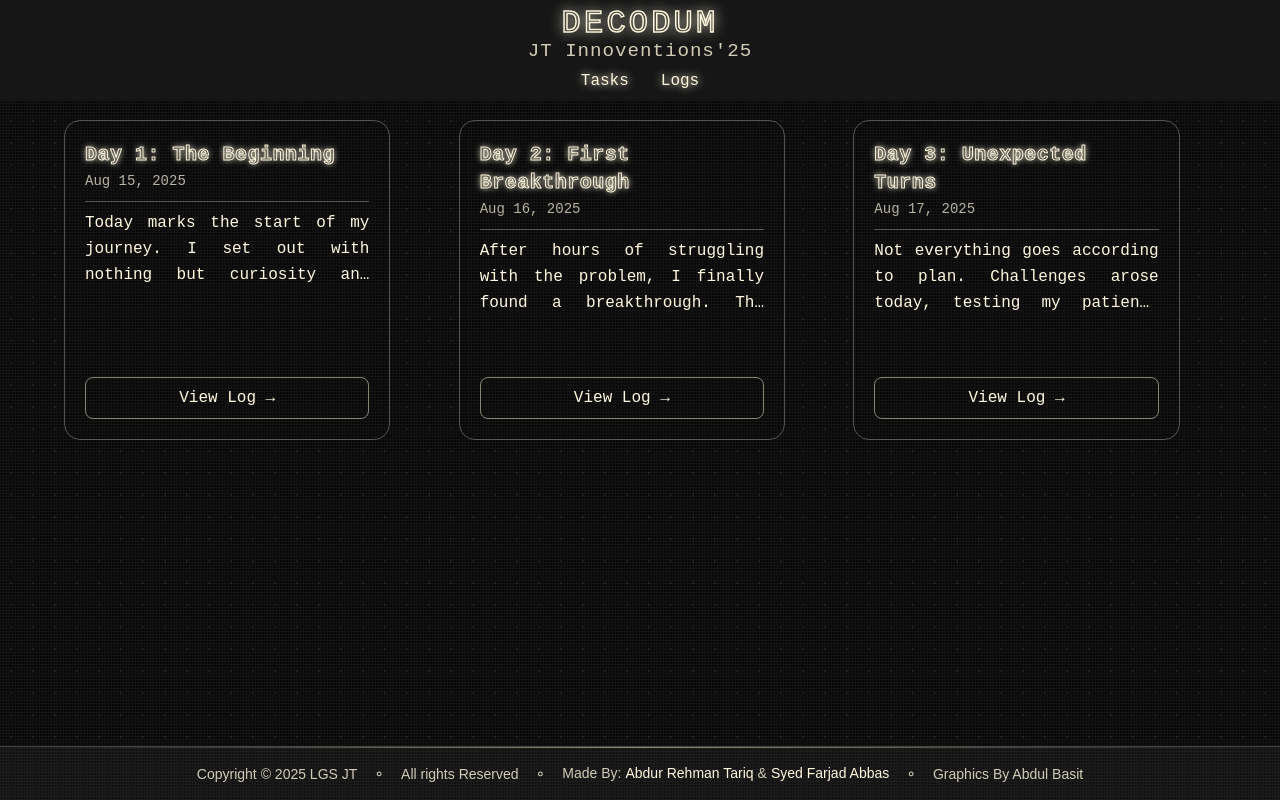
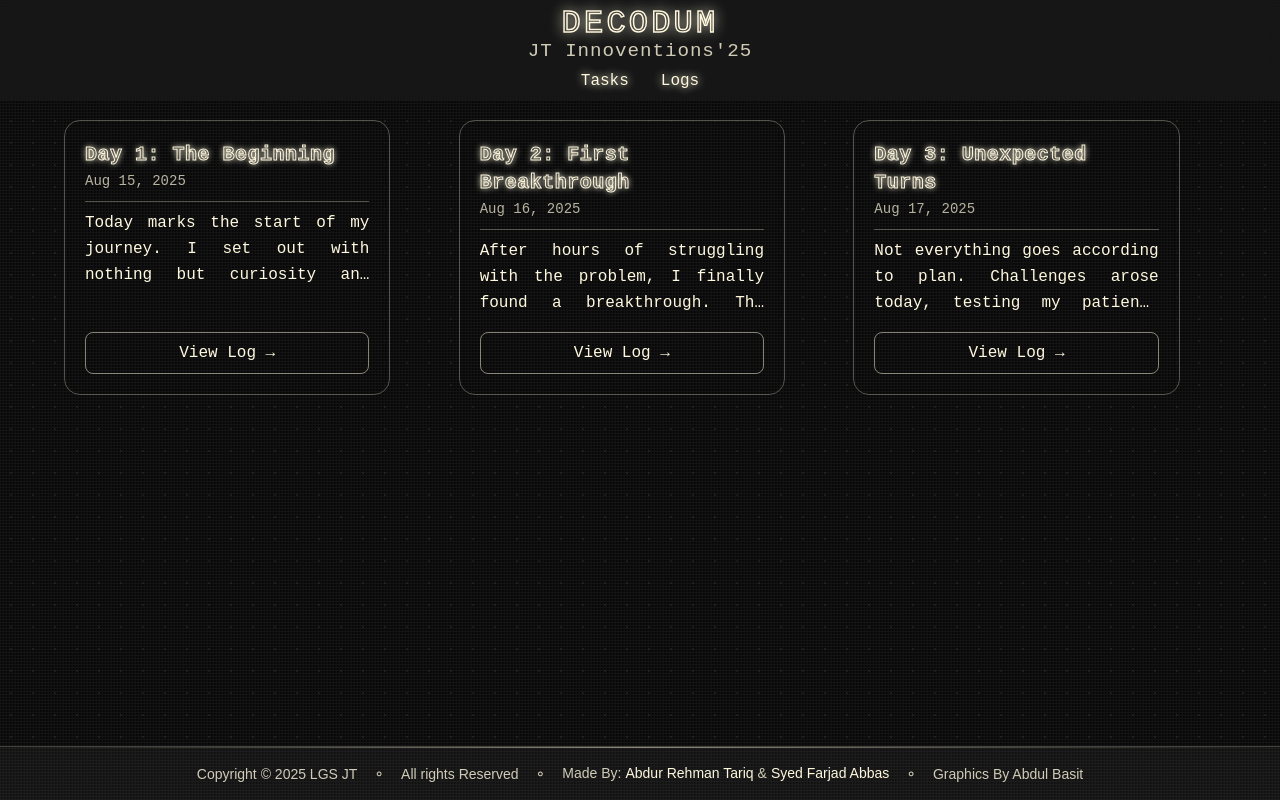
Before and after one commit to ARTariqDev/DECODUM, a Next.js app: page /logs in a window 1280 px wide. Built offline with nearby package versions, Linux system fonts and the light colour scheme.

Commit message:
fixed scroll errors, changed log card dimensions

```diff
--- a/src/app/globals.css
+++ b/src/app/globals.css
@@ -59,8 +59,10 @@ body {
 
 .film-grain-wrapper {
   position: relative;
-  overflow: hidden;
+  overflow-x: hidden; /*this was overflow: didden before so it wouldnt let user scroll*/
+  overflow-y: auto;
 }
+
 
 .film-grain-wrapper::after {
   content: "";
--- a/src/app/layout.js
+++ b/src/app/layout.js
@@ -20,11 +20,10 @@ export default function RootLayout({ children }) {
   return (
     <html lang="en">
       <body
-        className={`${geistSans.variable} ${geistMono.variable} antialiased  film-grain-wrapper flex flex-col justify-center space-y-4`}
+        className={`${geistSans.variable} ${geistMono.variable} antialiased film-grain-wrapper`}
       >
-
-        <main
-          className="min-h-screen"
+        <div
+          className="min-h-screen w-full"
           style={{
             backgroundColor: "#111111",
             backgroundImage: `radial-gradient(circle, rgba(255, 248, 222, 0.35) 0.8px, transparent 0.8px)`,
@@ -33,7 +32,7 @@ export default function RootLayout({ children }) {
           }}
         >
           {children}
-        </main>
+        </div>
       </body>
     </html>
   );
--- a/src/app/logs/page.js
+++ b/src/app/logs/page.js
@@ -4,20 +4,20 @@ import LogCard from "@/components/LogCard";
 import Log from "@/components/Log";
 import Navbar from "@/components/Navbar";
 import Footer from "@/components/Footer";
-import logs from "./LogData.json"; // ✅ Import JSON
+import logs from "./LogData.json";
 
 const LogPage = () => {
   const [selectedLog, setSelectedLog] = useState(null);
 
   return (
-    <main className="min-h-screen flex flex-col bg-black/80 text-[#fff8de]">
-      {/* Navbar stays at top */}
+    <main className="min-h-screen flex flex-col bg-black/80 text-[#fff8de] ">
+
       <div className="mt-[5rem]">
         <Navbar />
       </div>
 
-      {/* Page Content */}
-      <div className="flex-grow flex flex-col items-center justify-start py-10 px-4">
+
+      <div className="flex-grow flex flex-col items-center justify-start py-10 px-10">
         {selectedLog ? (
           <div className="w-full flex flex-col items-center max-w-4xl animate-fadeIn">
             <Log
@@ -46,7 +46,7 @@ const LogPage = () => {
                   title={log.title}
                   date={log.date}
                   desc={log.desc}
-                  onView={() => setSelectedLog(log)} // ✅ for "View Log" button
+                  onView={() => setSelectedLog(log)}
                 />
               </div>
             ))}
@@ -54,7 +54,7 @@ const LogPage = () => {
         )}
       </div>
 
-      {/* Footer stays at bottom */}
+
       <Footer />
     </main>
   );
--- a/src/app/tasks/page.js
+++ b/src/app/tasks/page.js
@@ -11,7 +11,7 @@ const Tasks = () => {
   const [showDescription, setShowDescription] = useState(true);
   //adding random video link and task description, we will fetch this from a json file or db later
   return (
-    <div className="flex flex-col h-[100vh]">
+    <div className="flex flex-col ">
       <Navbar />
 
 
--- a/src/components/Log.js
+++ b/src/components/Log.js
@@ -3,7 +3,7 @@ import React from "react";
 const Log = ({ title, date, desc }) => {
   return (
     <article
-      className="w-[95%] max-w-4xl border border-[#fff8de]/30 rounded-2xl p-6 mb-8
+      className="w-[75%] max-w-4xl border border-[#fff8de]/30 rounded-2xl p-6 mb-8
       backdrop-blur-md text-[#fff8de] shadow-lg"
       style={{
         fontFamily: "Anta-Regular, monospace",
--- a/src/components/LogCard.js
+++ b/src/components/LogCard.js
@@ -8,10 +8,10 @@ const LogCard = ({ title, date, desc, onView }) => {
       transition-all"
       style={{
         fontFamily: "Anta-Regular, monospace",
-        height: "320px", // fixed height for consistency
+        height: "275px", // changed the height to 15rem cause they were too big before
       }}
     >
-      {/* Title + Date */}
+
       <div>
         <h2
           className="text-xl font-bold tracking-wide text-center md:text-left"
@@ -25,10 +25,10 @@ const LogCard = ({ title, date, desc, onView }) => {
         </h2>
         <span className="text-sm text-[#fff8de]/70">{date}</span>
 
-        {/* Separator */}
+
         <div className="border-t border-[#fff8de]/30 my-2"></div>
 
-        {/* Preview Text */}
+
         <div
           className="text-sm md:text-base leading-relaxed text-justify"
           style={{
@@ -43,7 +43,6 @@ const LogCard = ({ title, date, desc, onView }) => {
         </div>
       </div>
 
-      {/* View Log Button */}
       <button
         onClick={onView}
         className="mt-4 px-4 py-2 rounded-lg border border-[#fff8de]/50 text-[#fff8de]
```
